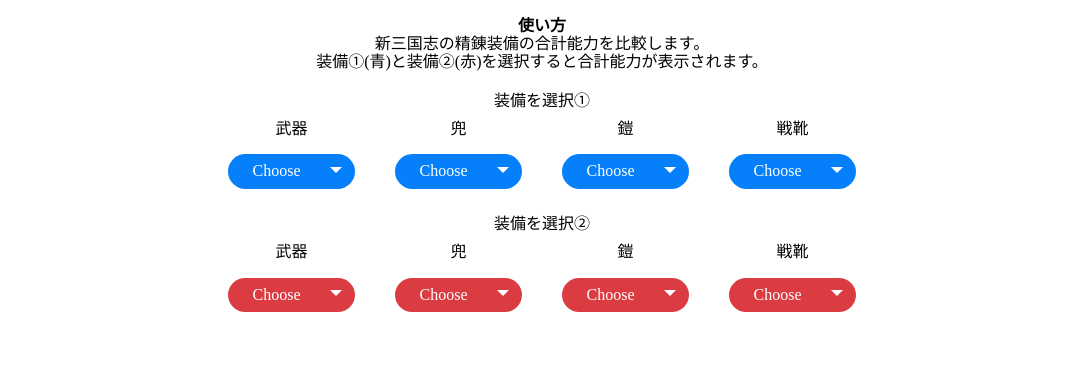
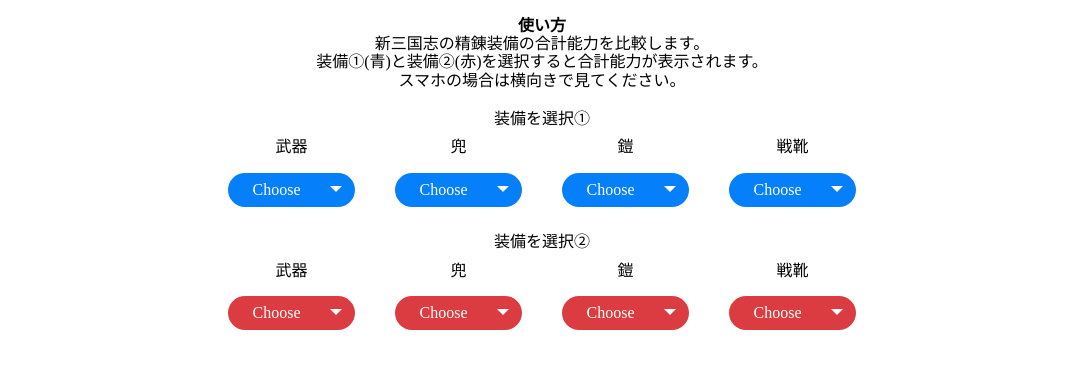
Before and after one commit to bob-xxxx/osakana-web, a plain HTML site: page kinseiren.html in a window 1280 px wide. Shown: the part 88-453 px from the top of the page, without its empty margins (98-1181 px from the left). Drawn offline with Linux system fonts and the light colour scheme.

Commit message:
説明を追記

```diff
--- a/kinseiren.html
+++ b/kinseiren.html
@@ -272,6 +272,7 @@
       <div style="margin-top : 20px">
         <p> <b>使い方</b></p>
         <p>新三国志の精錬装備の合計能力を比較します。<br>装備①(青)と装備②(赤)を選択すると合計能力が表示されます。</p>
+        <p>スマホの場合は横向きで見てください。</p>
       </div>
       <div class="contents">
         <h2>装備を選択①</h2>
```
